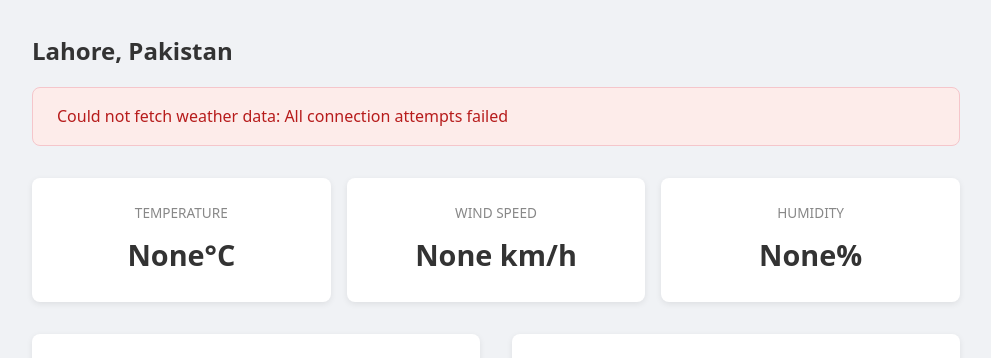
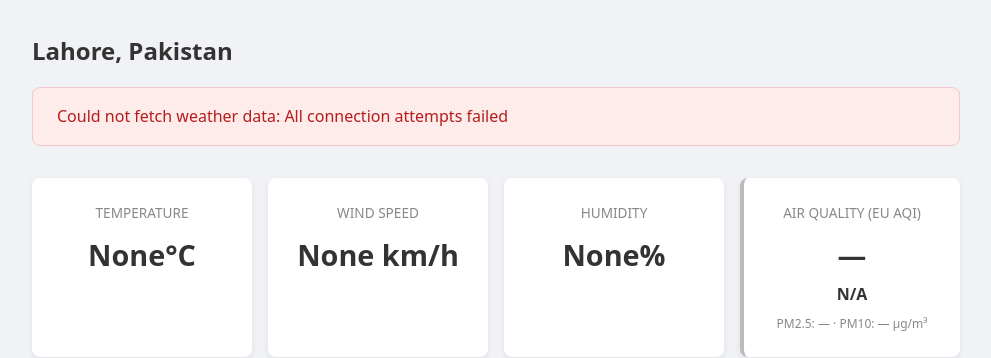
Before and after one commit to farazyounisbutt/weather-dashboard, a FastAPI app: page / in a window 1280 px wide. Shown: the part 83-441 px from the top of the page, without its empty margins (144-1135 px from the left). Run offline with FastAPI, Linux system fonts and the light colour scheme; data that the repository does not hold is empty; a map, chart or similar area stays blank.

Commit message:
feat: add live AQI card using Open-Meteo air quality API
Co-Authored-By: Claude Opus 4.6 <noreply@anthropic.com>

```diff
--- a/app/main.py
+++ b/app/main.py
@@ -13,6 +13,8 @@ app.mount("/static", StaticFiles(directory=BASE_DIR / "static"), name="static")
 templates = Jinja2Templates(directory=BASE_DIR / "templates")
 
 OPEN_METEO_URL = "https://api.open-meteo.com/v1/forecast"
+AIR_QUALITY_URL = "https://air-quality-api.open-meteo.com/v1/air-quality"
+
 DEFAULT_PARAMS = {
     "latitude": 31.5497,
     "longitude": 74.3436,
@@ -21,6 +23,24 @@ DEFAULT_PARAMS = {
     "timezone": "Asia/Karachi",
     "forecast_days": 7,
 }
+AQI_PARAMS = {
+    "latitude": 31.5497,
+    "longitude": 74.3436,
+    "current": "pm10,pm2_5,european_aqi",
+    "timezone": "Asia/Karachi",
+}
+
+
+def aqi_label(value):
+    if value is None:
+        return "N/A"
+    if value <= 20:
+        return "Good"
+    if value <= 40:
+        return "Fair"
+    if value <= 60:
+        return "Poor"
+    return "Very Poor"
 
 
 @app.get("/", response_class=HTMLResponse)
@@ -45,11 +65,28 @@ async def dashboard(request: Request):
                 "temp_min": [],
                 "windspeed": [],
                 "humidity": [],
+                "european_aqi": None,
+                "aqi_label": "N/A",
+                "pm10": None,
+                "pm2_5": None,
+                "aqi_error": None,
             },
         )
 
+    # Fetch air quality (independent — don't let it break weather display)
+    aqi_data = {}
+    aqi_error = None
+    try:
+        async with httpx.AsyncClient(timeout=10) as client:
+            aqi_resp = await client.get(AIR_QUALITY_URL, params=AQI_PARAMS)
+            aqi_resp.raise_for_status()
+            aqi_data = aqi_resp.json().get("current", {})
+    except httpx.HTTPError as exc:
+        aqi_error = f"Could not fetch air quality data: {exc}"
+
     current = data.get("current_weather", {})
     daily = data.get("daily", {})
+    european_aqi = aqi_data.get("european_aqi")
 
     context = {
         "request": request,
@@ -64,5 +101,10 @@ async def dashboard(request: Request):
         "temp_min": daily.get("temperature_2m_min", []),
         "windspeed": daily.get("windspeed_10m_max", []),
         "humidity": daily.get("relative_humidity_2m_mean", []),
+        "european_aqi": european_aqi,
+        "aqi_label": aqi_label(european_aqi),
+        "pm10": aqi_data.get("pm10"),
+        "pm2_5": aqi_data.get("pm2_5"),
+        "aqi_error": aqi_error,
     }
     return templates.TemplateResponse("dashboard.html", context)
--- a/app/static/style.css
+++ b/app/static/style.css
@@ -58,6 +58,27 @@ h2 {
     font-weight: 700;
 }
 
+/* AQI card */
+.card-sublabel {
+    display: block;
+    font-size: 1rem;
+    font-weight: 600;
+    margin-top: 0.25rem;
+}
+
+.card-detail {
+    display: block;
+    font-size: 0.75rem;
+    color: #888;
+    margin-top: 0.4rem;
+}
+
+.card-aqi--good       { border-left: 4px solid #2ecc71; }
+.card-aqi--fair       { border-left: 4px solid #f1c40f; }
+.card-aqi--poor       { border-left: 4px solid #e67e22; }
+.card-aqi--very-poor  { border-left: 4px solid #e74c3c; }
+.card-aqi--n\/a       { border-left: 4px solid #bbb; }
+
 /* Error banner */
 .error-banner {
     background: #fdecea;
--- a/app/templates/dashboard.html
+++ b/app/templates/dashboard.html
@@ -7,6 +7,9 @@
 
 {% if error %}
 <div class="error-banner">{{ error }}</div>
+{% endif %}
+{% if aqi_error %}
+<div class="error-banner">{{ aqi_error }}</div>
 {% endif %}
 
 <section class="cards">
@@ -21,6 +24,12 @@
     <div class="card">
         <span class="card-label">Humidity</span>
         <span class="card-value">{{ current_humidity }}%</span>
+    </div>
+    <div class="card card-aqi card-aqi--{{ aqi_label | lower | replace(' ', '-') }}">
+        <span class="card-label">Air Quality (EU AQI)</span>
+        <span class="card-value">{{ european_aqi if european_aqi is not none else '—' }}</span>
+        <span class="card-sublabel">{{ aqi_label }}</span>
+        <span class="card-detail">PM2.5: {{ pm2_5 if pm2_5 is not none else '—' }} · PM10: {{ pm10 if pm10 is not none else '—' }} µg/m³</span>
     </div>
 </section>
 
```
